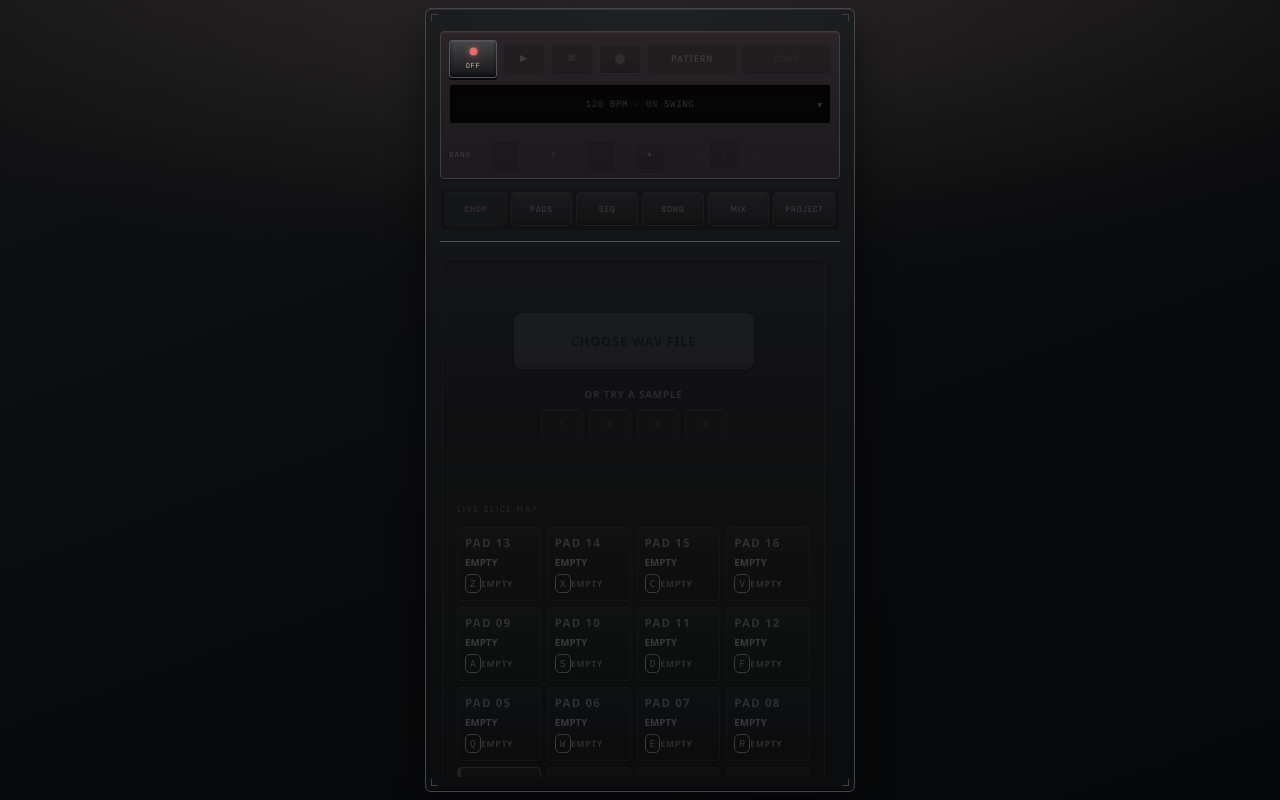
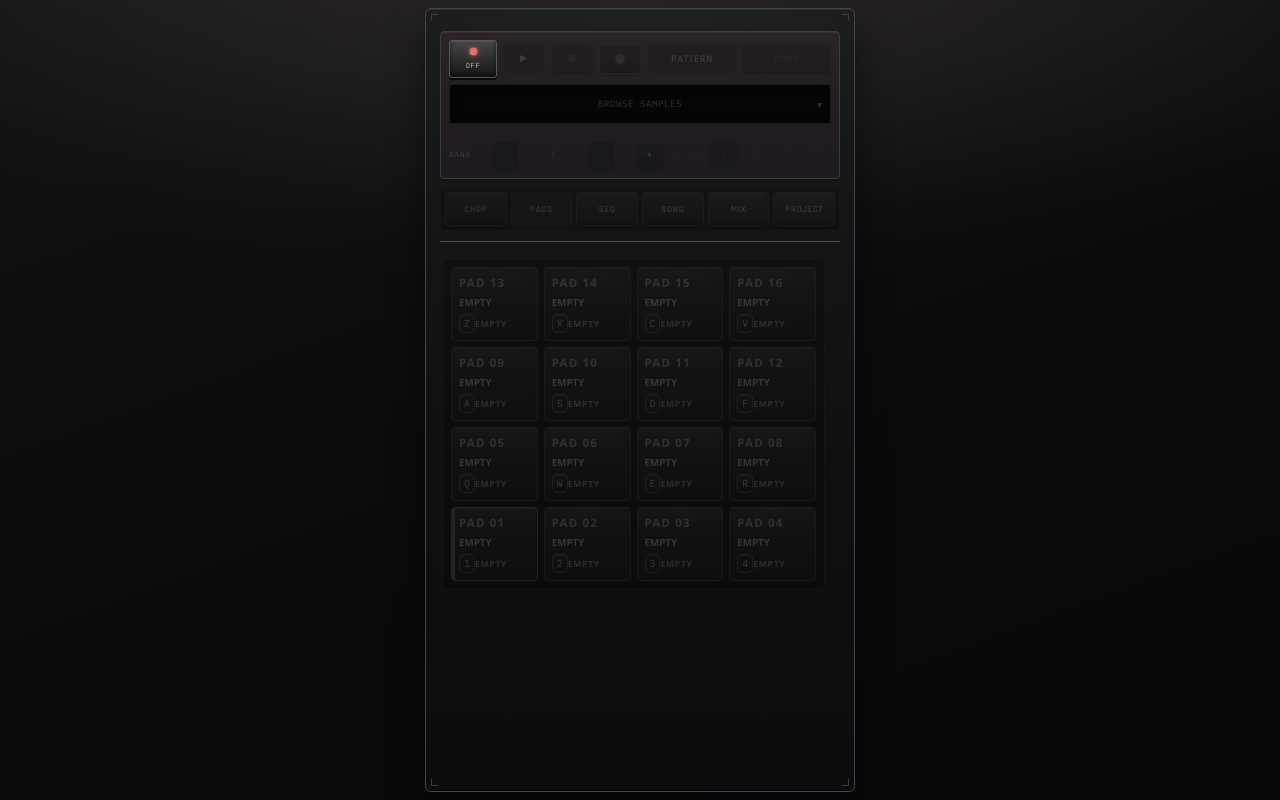
Before and after one commit to dobrzecgames-crypto/station, a React (Vite) app: page / in a window 1280 px wide. Built offline with nearby package versions, Linux system fonts and the light colour scheme; a web font is replaced by a local one.

Commit message:
fix: open Station on pads

```diff
--- a/src/App.tsx
+++ b/src/App.tsx
@@ -78,7 +78,10 @@ function clearPadAssignment(pad: PadState): PadState {
 export function App({ audioEngine }: AppProps) {
   const [audioStatus, setAudioStatus] = useState<AudioEngineStatus>(audioEngine.getStatus())
   const [powerVisualPhase, setPowerVisualPhase] = useState<'off' | 'display' | 'on'>(audioEngine.getStatus() === 'ready' ? 'display' : 'off')
-  const [mainView, setMainView] = useState<MainView>('chop')
+  // A powered-on Station should present its playable surface first. CHOP has
+  // no useful empty state until a source is loaded, while the pad deck still
+  // reads immediately as an instrument.
+  const [mainView, setMainView] = useState<MainView>('pad')
   const [selectedPadId, setSelectedPadId] = useState<PadState['id']>('pad-01')
   const [activePadId, setActivePadId] = useState<PadState['id'] | null>(null)
   const [selectedLibrarySample, setSelectedLibrarySample] = useState<LibrarySample | null>(null)
```
